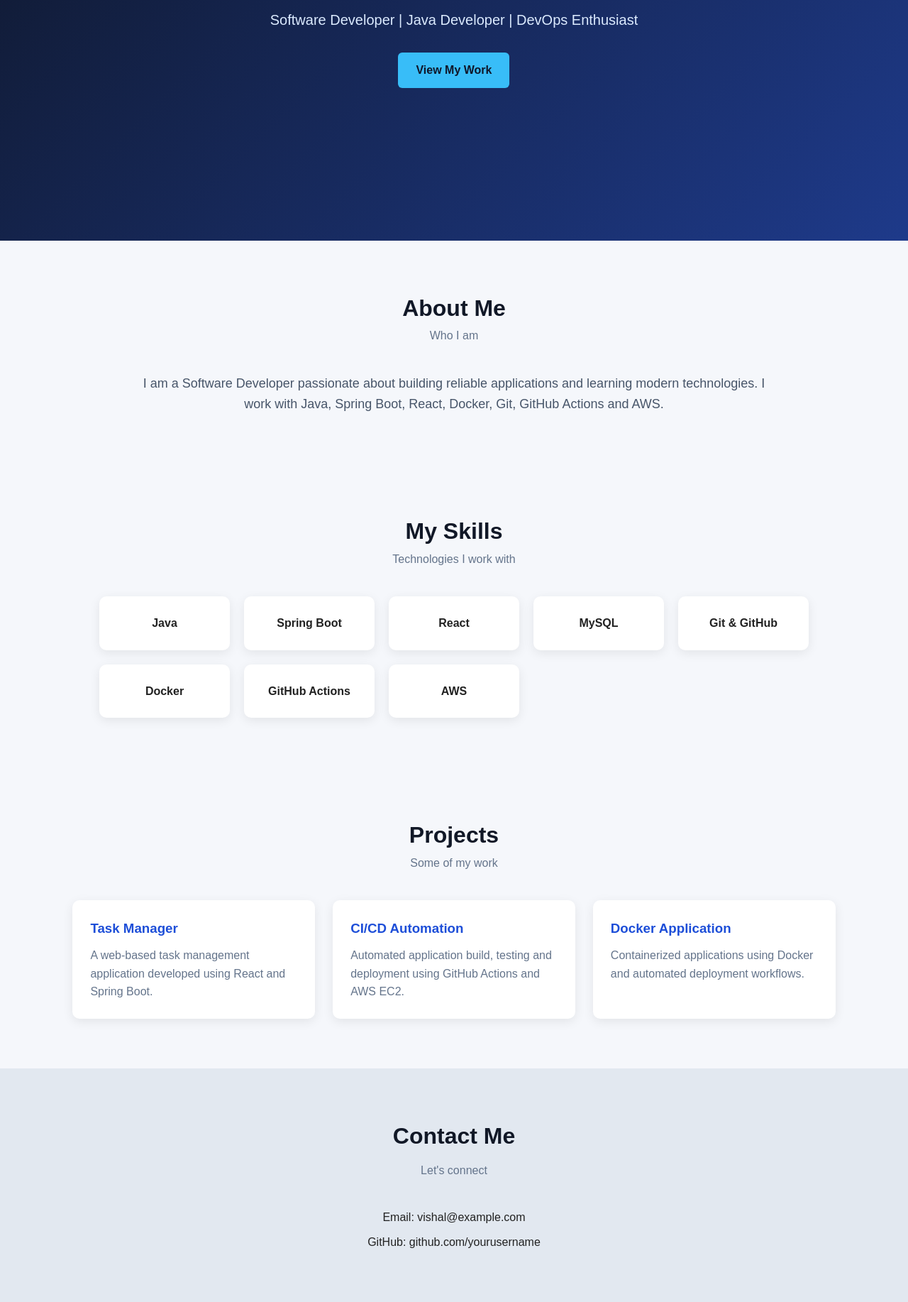
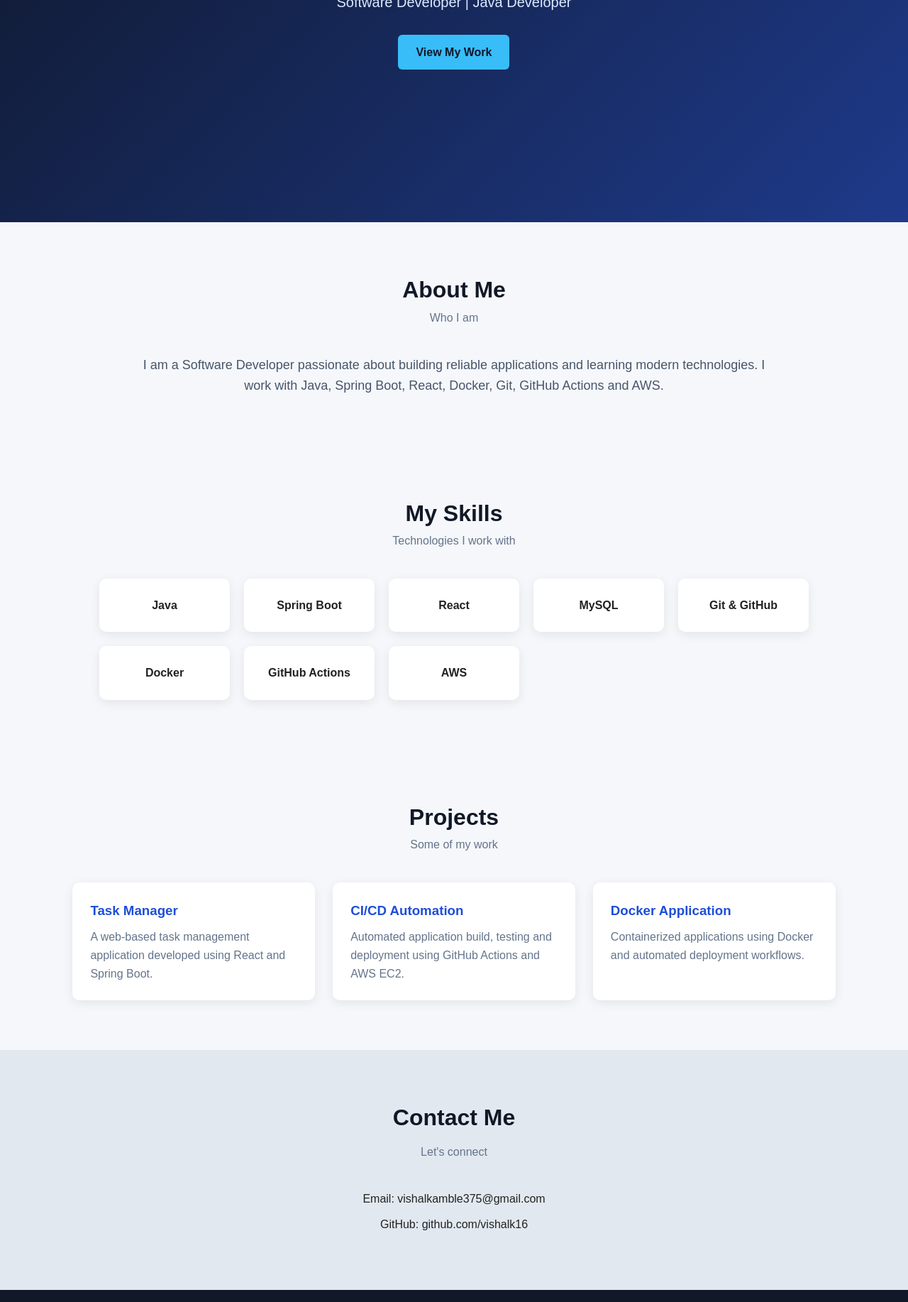
Before and after one commit to vishalk164/GitAWSDeployment-, a plain HTML site: page index.html in a window 1280 px wide. Shown: the part 401-2235 px from the top of the page at 71% size. Drawn offline with Linux system fonts and the light colour scheme.

Commit message:
Revise contact details in index.html
Updated personal information including email and GitHub link.

````diff
--- a/index.html
+++ b/index.html
@@ -1,4 +1,3 @@
-```html
 <!DOCTYPE html>
 <html lang="en">
 <head>
@@ -241,7 +240,7 @@
             </h1>
 
             <p>
-                Software Developer | Java Developer | DevOps Enthusiast
+                Software Developer | Java Developer
             </p>
 
             <a href="#projects" class="btn">
@@ -358,11 +357,11 @@
         </div>
 
         <p>
-            Email: vishal@example.com
+            Email: vishalkamble375@gmail.com
         </p>
 
         <p>
-            GitHub: github.com/yourusername
+            GitHub: github.com/vishalk16
         </p>
 
     </section>
````
